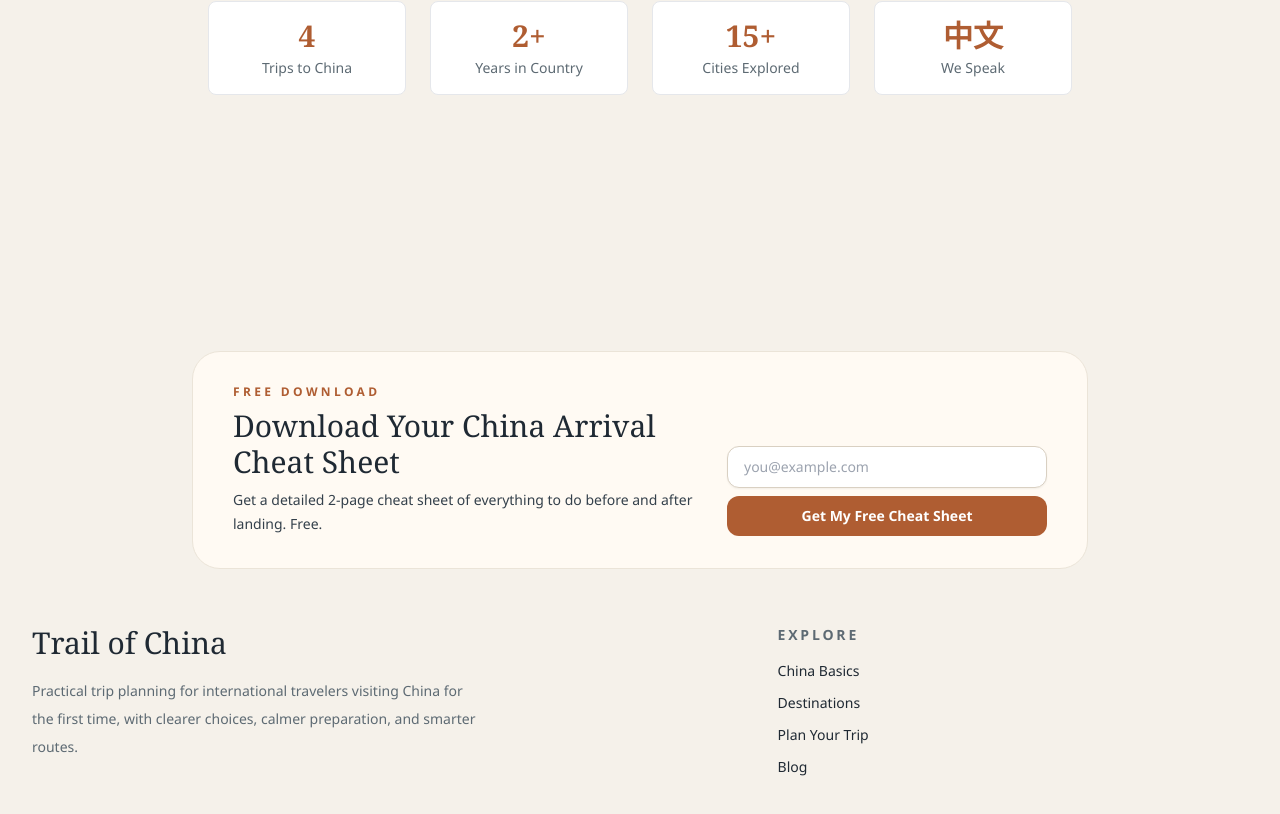
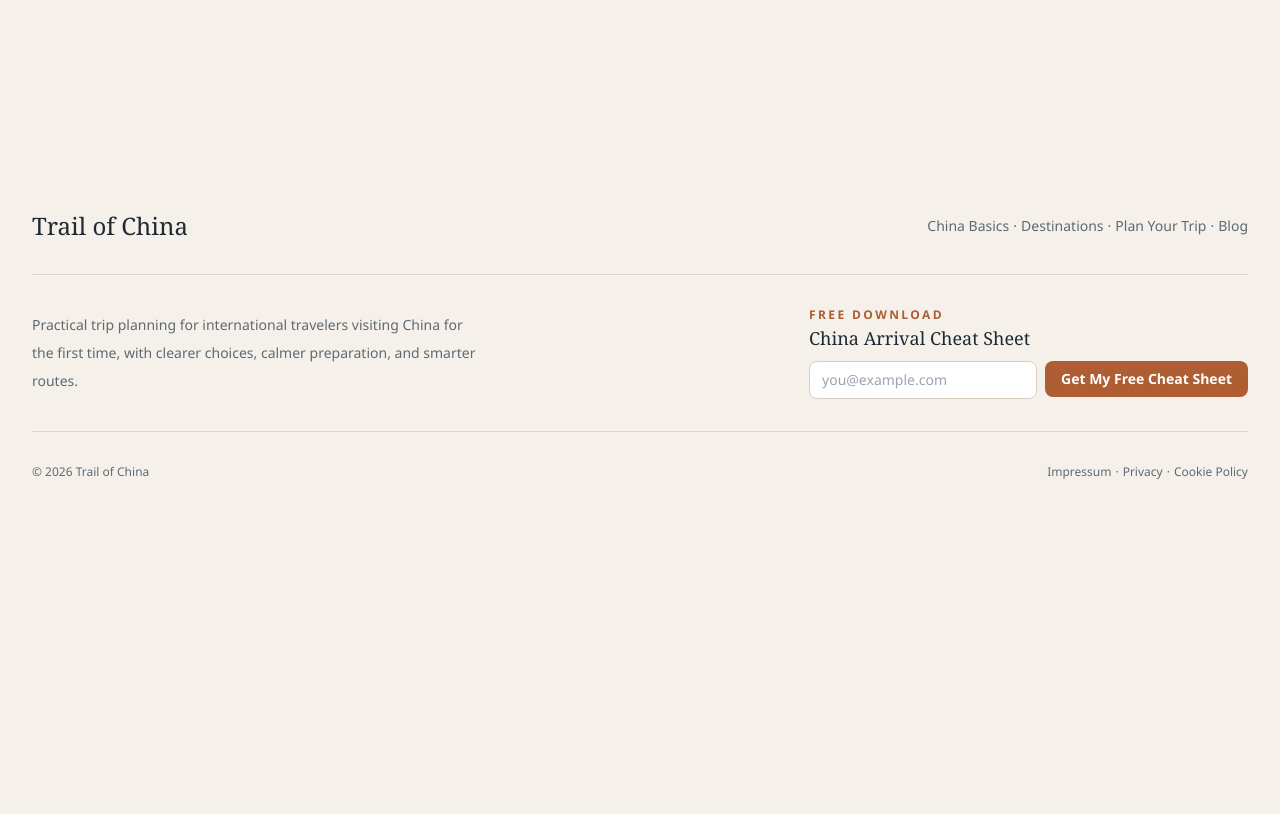
Before and after one commit to thecubestorm-arch/trailofchina, a Next.js app: page / in a window 1280 px wide. Shown: the part 3449-4263 px from the top of the page. After the commit the page ends 3969 px from the top, so only its background shows below. Built offline with nearby package versions, Linux system fonts and the light colour scheme.

Commit message:
Feature: Sprint 8 Steps 1+3 — Compact footer redesign + Internet Hub hierarchy fix (Airalo/Holafly under eSIM)

```diff
--- a/app/china-basics/how-to-get-internet/page.tsx
+++ b/app/china-basics/how-to-get-internet/page.tsx
@@ -20,24 +20,10 @@ const sections = [
       'An eSIM is the fastest way to get online because you can buy, install, and test it before departure. You land with data already active for maps, translation, ride-hailing, and payments. It is ideal for short trips when you want zero airport setup friction.',
     tags: ['⚡ Fast Setup', '🛬 Arrival Ready', '🧭 Navigation', '🧳 Short Trips'],
     href: '/china-basics/how-to-get-internet/esim',
-  },
-  {
-    category: 'China Basics',
-    icon: '📡',
-    title: 'Airalo eSIM',
-    preview:
-      'Airalo eSIM setup guide: purchase, installation, activation, and data top-ups. Step-by-step instructions for getting connected before you land in China with reliable coverage.',
-    tags: ['📱 Pre-Arrival Setup', '💳 Easy Purchase', '📶 Data Plans', '🔧 Activation'],
-    href: '/china-basics/how-to-get-internet/airalo-esim',
-  },
-  {
-    category: 'China Basics',
-    icon: '🌍',
-    title: 'Holafly eSIM',
-    preview:
-      'Holafly eSIM walkthrough: unlimited data plans, QR code installation, and network selection. Ideal for travelers who want predictable costs without data worries.',
-    tags: ['♾️ Unlimited Data', '📲 QR Setup', '💰 Fixed Pricing', '🛠️ Support'],
-    href: '/china-basics/how-to-get-internet/holafly-esim',
+    providers: [
+      { label: '→ Airalo eSIM', href: '/china-basics/how-to-get-internet/airalo-esim', icon: '📡' },
+      { label: '→ Holafly eSIM', href: '/china-basics/how-to-get-internet/holafly-esim', icon: '🌍' },
+    ],
   },
   {
     category: 'China Basics',
@@ -69,10 +55,13 @@ export default function InternetHub() {
 
         <section>
           {sections.map((section, index) => (
+            <div
+              key={section.href}
+              className={`border-b border-[#ebe4d8] ${index < sections.length - 1 ? '' : ''}`}
+            >
               <Link
-              key={section.href}
                 href={section.href}
-              className={`block cursor-pointer rounded-lg transition-colors duration-200 hover:bg-[#fdf8f3] ${index < sections.length - 1 ? 'border-b border-[#ebe4d8]' : ''}`}
+                className="block cursor-pointer rounded-lg transition-colors duration-200 hover:bg-[#fdf8f3]"
               >
                 <article className="py-8 px-6 -mx-6 md:py-10">
                   <p className="text-xs font-semibold uppercase tracking-widest text-[#af5d32]">{section.category}</p>
@@ -91,9 +80,25 @@ export default function InternetHub() {
                     ))}
                   </div>
                   <span className="mt-4 inline-flex items-center gap-1 font-semibold text-[#af5d32]">
-                Read full guide →</span>
+                    Read full guide →
+                  </span>
                 </article>
               </Link>
+              {'providers' in section && section.providers && (
+                <div className="flex flex-wrap gap-3 px-6 pb-6 -mx-6">
+                  {section.providers.map((provider) => (
+                    <Link
+                      key={provider.href}
+                      href={provider.href}
+                      className="inline-flex items-center gap-2 rounded-lg border border-[#e2dbd0] bg-white px-4 py-2.5 text-sm font-medium text-[#1f2933] shadow-sm transition-colors duration-200 hover:border-[#af5d32] hover:bg-[#fdf8f3] hover:text-[#af5d32]"
+                    >
+                      <span>{provider.icon}</span>
+                      {provider.label}
+                    </Link>
+                  ))}
+                </div>
+              )}
+            </div>
           ))}
         </section>
 
--- a/components/ChecklistDownload.tsx
+++ b/components/ChecklistDownload.tsx
@@ -121,17 +121,11 @@ export default function ChecklistDownload() {
         <ChinaCheatSheet />
       </div>
 
-      <section className="mx-auto max-w-4xl rounded-[1.75rem] border border-[#ebe4d8] bg-[#fffaf3] px-5 py-8 shadow-[var(--shadow-soft)] sm:px-8 lg:px-10">
-        <div className="flex flex-col sm:flex-row sm:items-end sm:gap-8">
-          <div className="sm:flex-1">
-            <p className="text-xs font-semibold uppercase tracking-[0.28em] text-[#af5d32]">Free Download</p>
-            <h2 className="mt-2 font-serif text-2xl leading-tight text-[#1f2933] sm:text-3xl">Download Your China Arrival Cheat Sheet</h2>
-            <p className="mt-2 text-sm leading-6 text-[#34404b]">
-              Get a detailed 2-page cheat sheet of everything to do before and after landing. Free.
-            </p>
-          </div>
+      <div>
+        <p className="text-xs font-semibold uppercase tracking-[0.2em] text-[#af5d32]">Free Download</p>
+        <p className="mt-1 font-serif text-lg leading-tight text-[#1f2933]">China Arrival Cheat Sheet</p>
 
-          <form onSubmit={handleSubmit} className="mt-4 flex flex-col gap-2 sm:mt-0 sm:min-w-[320px]">
+        <form onSubmit={handleSubmit} className="mt-3 flex flex-col gap-2 sm:flex-row sm:items-start">
           <label htmlFor="cheat-sheet-email" className="sr-only">
             Email address
           </label>
@@ -141,23 +135,22 @@ export default function ChecklistDownload() {
             value={email}
             onChange={(event) => setEmail(event.target.value)}
             placeholder="you@example.com"
-              className="w-full rounded-xl border border-[#d9d0c2] bg-white px-4 py-2.5 text-sm text-[#1f2933] shadow-sm outline-none transition focus:border-[#af5d32] focus:ring-2 focus:ring-[#af5d32]/30"
+            className="w-full rounded-lg border border-[#d9d0c2] bg-white px-3 py-2 text-sm text-[#1f2933] outline-none transition focus:border-[#af5d32] focus:ring-2 focus:ring-[#af5d32]/30 sm:min-w-[220px]"
             autoComplete="email"
             required
           />
           <button
             type="submit"
             disabled={isSubmitting}
-              className="inline-flex min-h-10 items-center justify-center rounded-xl bg-[#af5d32] px-5 py-2.5 text-sm font-semibold text-white transition hover:bg-[#8f431c] disabled:cursor-not-allowed disabled:opacity-75"
+            className="inline-flex h-9 shrink-0 items-center justify-center rounded-lg bg-[#af5d32] px-4 text-sm font-semibold text-white transition hover:bg-[#8f431c] disabled:cursor-not-allowed disabled:opacity-75"
           >
             {isSubmitting ? 'Preparing...' : 'Get My Free Cheat Sheet'}
           </button>
         </form>
+
+        {error ? <p className="mt-2 text-xs text-[#9d2b2b]">{error}</p> : null}
+        {success ? <p className="mt-2 text-xs text-[#2f6b3f]">{success}</p> : null}
       </div>
-
-        {error ? <p className="mt-3 text-sm text-[#9d2b2b]">{error}</p> : null}
-        {success ? <p className="mt-3 text-sm text-[#2f6b3f]">{success}</p> : null}
-      </section>
     </>
   )
 }
--- a/components/Footer.tsx
+++ b/components/Footer.tsx
@@ -4,35 +4,60 @@ import ChecklistDownload from './ChecklistDownload'
 export default function Footer() {
   return (
     <footer className="mt-24 bg-[#f5f1ea]">
-      {/* Download section — full width */}
-      <div className="container-px mx-auto max-w-7xl py-14">
-        <ChecklistDownload />
-      </div>
+      <div className="container-px mx-auto max-w-7xl py-10">
+        {/* Top row: brand + nav */}
+        <div className="flex flex-col gap-4 sm:flex-row sm:items-center sm:justify-between">
+          <p className="font-serif text-2xl text-[var(--foreground)]">Trail of China</p>
+          <nav className="flex flex-wrap items-center gap-x-1 gap-y-1 text-sm text-[var(--muted)]">
+            <Link href="/china-basics" className="hover:text-[#af5d32]">
+              China Basics
+            </Link>
+            <span aria-hidden="true">·</span>
+            <Link href="/destinations" className="hover:text-[#af5d32]">
+              Destinations
+            </Link>
+            <span aria-hidden="true">·</span>
+            <Link href="/plan-your-trip" className="hover:text-[#af5d32]">
+              Plan Your Trip
+            </Link>
+            <span aria-hidden="true">·</span>
+            <Link href="/blog" className="hover:text-[#af5d32]">
+              Blog
+            </Link>
+          </nav>
+        </div>
 
-      {/* Footer content */}
-      <div className="container-px mx-auto grid w-full max-w-7xl gap-10 pb-14 md:grid-cols-[1.5fr_1fr]">
-        <div className="space-y-4">
-          <p className="font-serif text-3xl text-[var(--foreground)]">Trail of China</p>
+        {/* Divider */}
+        <hr className="my-8 border-[#ddd5c8]" />
+
+        {/* Second row: description + download */}
+        <div className="flex flex-col gap-8 lg:flex-row lg:items-center lg:justify-between">
           <p className="max-w-md text-sm leading-7 text-[var(--muted)]">
             Practical trip planning for international travelers visiting China for the first time, with clearer
             choices, calmer preparation, and smarter routes.
           </p>
+          <div className="shrink-0">
+            <ChecklistDownload />
+          </div>
         </div>
 
-        <div>
-          <p className="mb-4 text-sm font-semibold uppercase tracking-[0.2em] text-[var(--muted)]">Explore</p>
-          <div className="flex flex-col gap-3 text-sm text-[var(--foreground)]">
-            <Link href="/china-basics" className="hover:text-[#af5d32]">
-              China Basics
+        {/* Divider */}
+        <hr className="my-8 border-[#ddd5c8]" />
+
+        {/* Bottom row: copyright + legal */}
+        <div className="flex flex-col gap-2 text-xs text-[var(--muted)] sm:flex-row sm:items-center sm:justify-between">
+          <p>© {new Date().getFullYear()} Trail of China</p>
+          <div className="flex flex-wrap items-center gap-x-1">
+            <Link href="/impressum" className="hover:text-[#af5d32]">
+              Impressum
             </Link>
-            <Link href="/destinations" className="hover:text-[#af5d32]">
-              Destinations
+            <span aria-hidden="true">·</span>
+            <Link href="/privacy" className="hover:text-[#af5d32]">
+              Privacy
             </Link>
-            <Link href="/plan-your-trip" className="hover:text-[#af5d32]">
-              Plan Your Trip
-            </Link>
-            <Link href="/blog" className="hover:text-[#af5d32]">
-              Blog
+            <span aria-hidden="true">·</span>
+            <Link href="/cookie-policy" className="hover:text-[#af5d32]">
+              Cookie Policy
             </Link>
           </div>
         </div>
```
Lines whose indentation alone changed are shown as unchanged.
